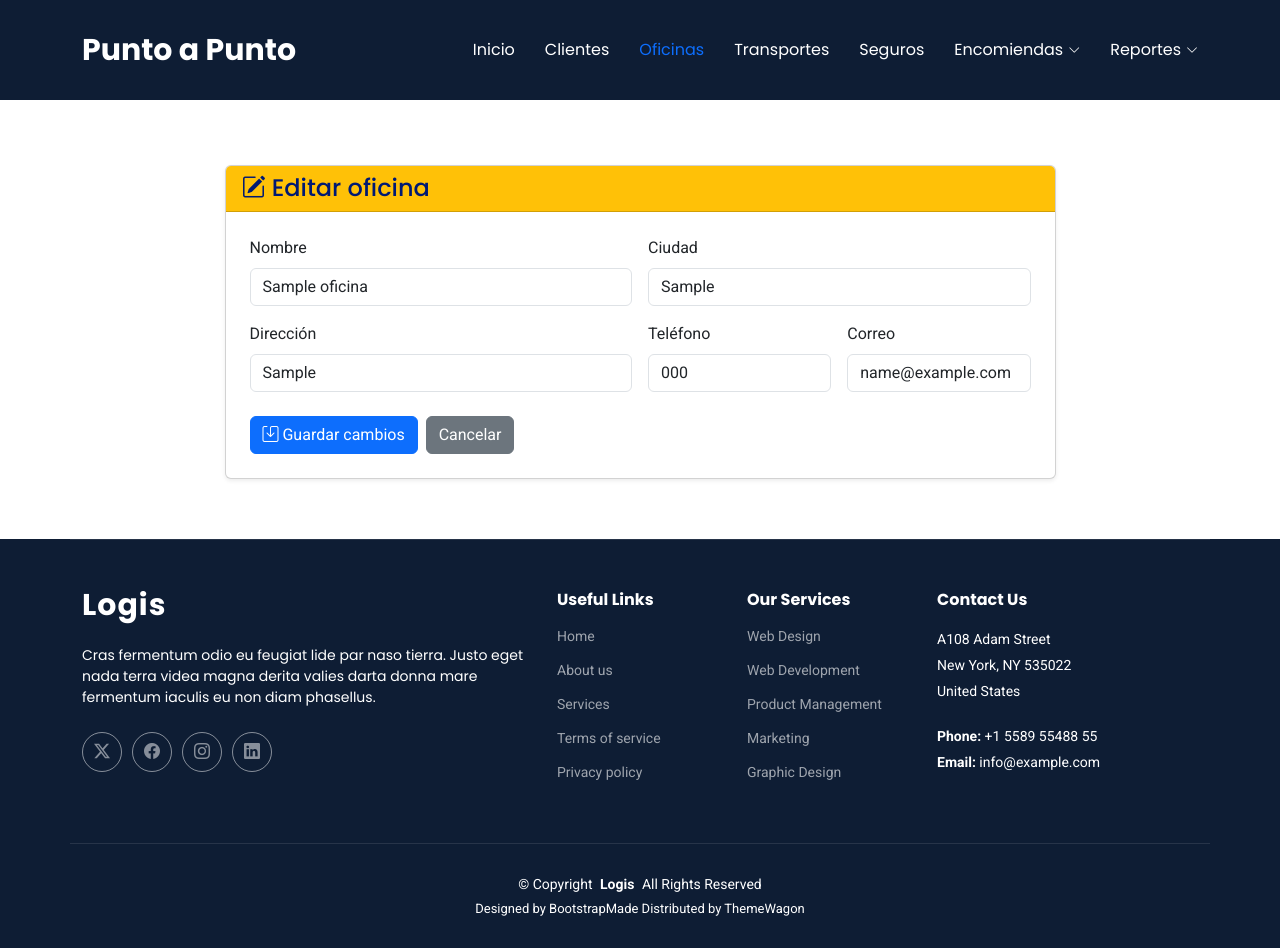
After one commit to pablo2001-bod/Punto-a-Punto, a Django app: page /oficinas/editarOficina/1/ in a window 1280 px wide. The commit adds this page. Run offline with Django 5.2, Linux system fonts and the light colour scheme; tables that the repository leaves empty hold one stand-in row (values such as "Sample post"); some libraries are stand-ins or nearby versions.

Commit message:
Agregamos cambios extras en oficinas

```diff
--- /dev/null
+++ b/envios/templates/oficinas/editarOficina.html
@@ -0,0 +1,57 @@
+{% extends "plantillaprincipal.html" %}
+{% block contenido %}
+<main class="main" style="padding-top: 105px;">
+<section class="section">
+<div class="container">
+
+<div class="row justify-content-center">
+    <div class="col-lg-9">
+        <div class="card shadow-sm">
+            <div class="card-header bg-warning text-dark">
+                <h4 class="mb-0"><i class="bi bi-pencil-square"></i> Editar oficina</h4>
+            </div>
+            <div class="card-body p-4">
+                <form action="/oficinas/actualizarOficina/{{ oficina.id_oficina }}/" method="POST">
+                    {% csrf_token %}
+
+                    <div class="row g-3">
+                        <div class="col-md-6">
+                            <label class="form-label">Nombre</label>
+                            <input type="text" name="nombre" value="{{ oficina.nombre }}" class="form-control" required>
+                        </div>
+                        <div class="col-md-6">
+                            <label class="form-label">Ciudad</label>
+                            <input type="text" name="ciudad" value="{{ oficina.ciudad }}" class="form-control" required>
+                        </div>
+                        <div class="col-md-6">
+                            <label class="form-label">Dirección</label>
+                            <input type="text" name="direccion" value="{{ oficina.direccion }}" class="form-control" required>
+                        </div>
+                        <div class="col-md-3">
+                            <label class="form-label">Teléfono</label>
+                            <input type="text" name="telefono" value="{{ oficina.telefono }}" class="form-control" required>
+                        </div>
+                        <div class="col-md-3">
+                            <label class="form-label">Correo</label>
+                            <input type="email" name="email" value="{{ oficina.email }}" class="form-control">
+                        </div>
+                    </div>
+
+                    <div class="mt-4 d-flex gap-2">
+                        <button type="submit" class="btn btn-primary">
+                            <i class="bi bi-save"></i> Guardar cambios
+                        </button>
+                        <a href="/oficinas/listadoOficina/" class="btn btn-secondary">
+                            Cancelar
+                        </a>
+                    </div>
+                </form>
+            </div>
+        </div>
+    </div>
+</div>
+
+</div>
+</section>
+</main>
+{% endblock %}
--- a/envios/templates/plantillaprincipal.html
+++ b/envios/templates/plantillaprincipal.html
@@ -71,27 +71,27 @@
                 <ul>
 
                     <li>
-                        <a href="/" class="active">Inicio</a>
+                        <a href="/" class="{% if request.path == '/' %}active{% endif %}">Inicio</a>
                     </li>
 
                     <li>
-                        <a href="/clientes/listadoCliente/">Clientes</a>
+                        <a href="/clientes/listadoCliente/" class="{% if '/clientes/' in request.path %}active{% endif %}">Clientes</a>
                     </li>
 
                     <li>
-                        <a href="/oficinas/listadoOficina/">Oficinas</a>
+                        <a href="/oficinas/listadoOficina/" class="{% if '/oficinas/' in request.path %}active{% endif %}">Oficinas</a>
                     </li>
 
                     <li>
-                        <a href="/transportes/listadoTransporte/">Transportes</a>
+                        <a href="/transportes/listadoTransporte/" class="{% if '/transportes/' in request.path %}active{% endif %}">Transportes</a>
                     </li>
 
                     <li>
-                        <a href="/seguros/listadoSeguro/">Seguros</a>
+                        <a href="/seguros/listadoSeguro/" class="{% if '/seguros/' in request.path %}active{% endif %}">Seguros</a>
                     </li>
 
                     <li class="dropdown">
-                        <a href="#">
+                        <a href="#" class="{% if '/encomiendas/' in request.path or '/seguimiento/' in request.path %}active{% endif %}">
                             <span>Encomiendas</span>
                             <i class="bi bi-chevron-down toggle-dropdown"></i>
                         </a>
@@ -118,7 +118,7 @@
                     </li>
 
                     <li class="dropdown">
-                        <a href="#">
+                        <a href="#" class="{% if '/reportes/' in request.path or '/notificaciones/' in request.path %}active{% endif %}">
                             <span>Reportes</span>
                             <i class="bi bi-chevron-down toggle-dropdown"></i>
                         </a>
--- a/envios/views.py
+++ b/envios/views.py
@@ -105,26 +105,26 @@ def guardarOficina(request):
 
 def editarOficina(request, id):
     oficina = get_object_or_404(Oficina, id_oficina=id)
-    form = OficinaForm(instance=oficina)
-    return render(request, "oficinas/editarOficina.html", {"form": form, "oficina": oficina})
+    return render(request, "oficinas/editarOficina.html", {"oficina": oficina})
 
 def actualizarOficina(request, id):
     oficina = get_object_or_404(Oficina, id_oficina=id)
     if request.method == "POST":
-        form = OficinaForm(request.POST, instance=oficina)
-        if form.is_valid():
-            form.save()
-            messages.success(request, "Oficina actualizada correctamente.")
-            return redirect("/oficinas/listadoOficina")
-        else:
-            return render(request, "oficinas/editarOficina.html", {"form": form, "oficina": oficina})
-    return redirect("/oficinas/listadoOficina")
+        oficina.nombre = request.POST["nombre"]
+        oficina.ciudad = request.POST["ciudad"]
+        oficina.direccion = request.POST["direccion"]
+        oficina.telefono = request.POST["telefono"]
+        oficina.email = request.POST.get("email", "")
+        oficina.save()
+        messages.success(request, "Oficina actualizada correctamente.")
+        return redirect("/oficinas/listadoOficina/")
+    return redirect("/oficinas/listadoOficina/")
 
 def eliminarOficina(request, id):
     oficina = get_object_or_404(Oficina, id_oficina=id)
     oficina.delete()
     messages.success(request, "Oficina eliminada correctamente.")
-    return redirect("/oficinas/listadoOficina")
+    return redirect("/oficinas/listadoOficina/")
 
 #Trasportes
 def listadoTransporte(request):
```
Also changed, not shown: envios/templates/oficinas/listadoOficina.html (+33 -2 lines), 1 other file.
